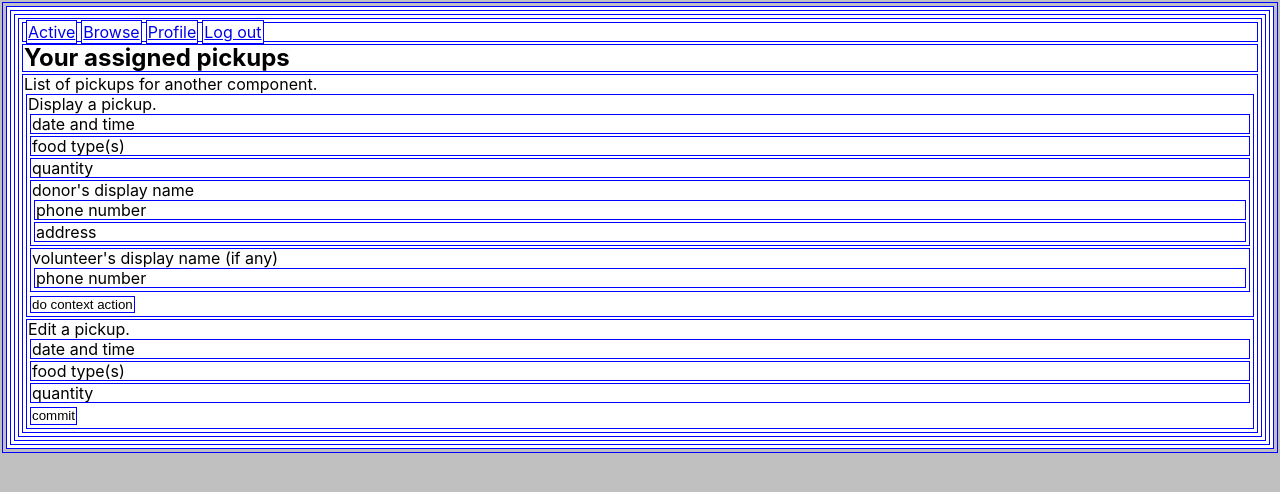
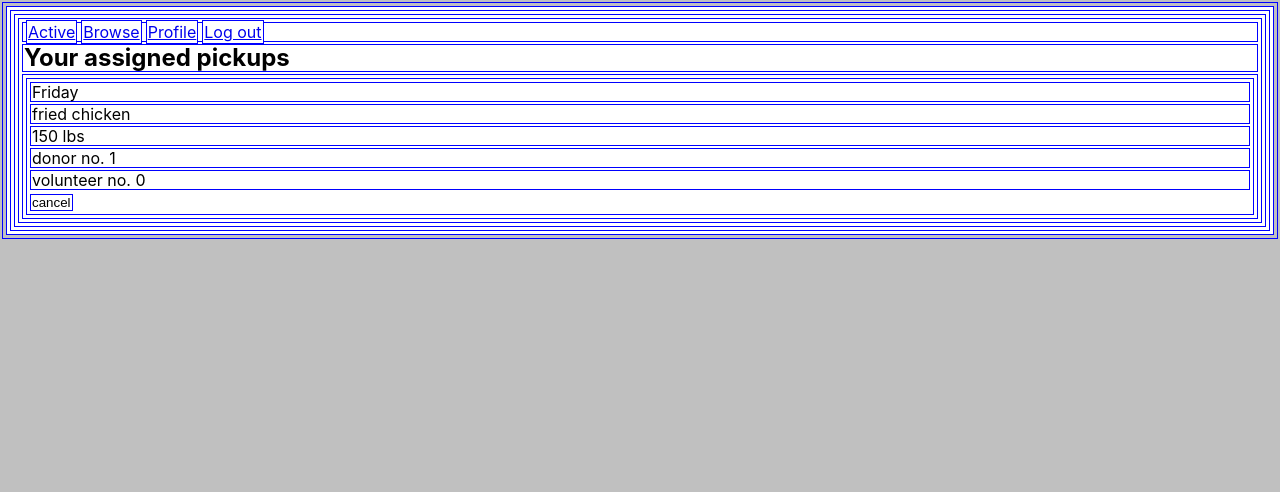
Before and after one commit to Replate2/Frontend, a React (Create React App) app: page /volunteer/active in a window 1280 px wide. Shown: the top 492 px of the page. Built offline with nearby package versions, Linux system fonts and the light colour scheme.

Commit message:
added state + props to most components

```diff
--- a/src/components/donor.js
+++ b/src/components/donor.js
@@ -1,4 +1,4 @@
-import React from "react";
+import React, {useState} from "react";
 import Profile from "./profile";
 import ProfileEdit from "./profileEdit";
 import PickupList from "./pickupList";
@@ -13,25 +13,38 @@ import Nav from "./nav";
 //   create/edit pickup
 
 const Donor = () => {
+    const [profile, setProfile] = useState({name: "jdoe", displayName: "John Doe", phone: "1234567890", address: "1 Main St."});
+    const [profileErrors, setProfileErrors] = useState({name: "", displayName: "", phone: ""});
+    const [userID, setUserID] = useState(1);
+
+    const updateProfile = (name, value) => {
+        setProfile({...profile, [name]: value});
+        // validation here
+    }
+
+    const saveProfile = () => {}; // send data to API
+
+    // useEffect to send a GET for data
+
     return(
         <div>
             <Nav role="donor" />
             <Switch>
                 <Route path="/donor/profile/edit">
                     <h2>Edit profile</h2>
-                    <ProfileEdit />
+                    <ProfileEdit profile={profile} errors={profileErrors} updateProfile={updateProfile} saveProfile={saveProfile} />
                 </Route>
                 <Route path="/donor/profile">
                     <h2>Your profile</h2>
-                    <Profile />
+                    <Profile profile={profile} />
                 </Route>
                 <Route path="/donor/new">
                     <h2>Request pickup</h2>
-                    <PickupEdit />
+                    <PickupEdit pickup={{}} />
                 </Route>
                 <Route path="/donor/active">
                     <h2>Active pickups</h2>
-                    <PickupList />
+                    <PickupList userID={userID} />
                 </Route>
             </Switch>
         </div>
--- a/src/components/landing.js
+++ b/src/components/landing.js
@@ -2,8 +2,6 @@ import React from "react";
 import { Link } from "react-router-dom";
 
 // landing page (fake login buttons for donors and volunteers)
-
-// donor page [state: pickups, donor profile]
 
 const Landing = () => {
     return(
--- a/src/components/pickup.js
+++ b/src/components/pickup.js
@@ -2,21 +2,26 @@ import React from "react";
 
 // view single pickup {props: pickup data, button type to show}
 
-const Pickup = () => {
+const Pickup = ({pickup, buttonType}) => {
+    // todo: fetch the vitals of the donor and volunteer from `donorID` and `volunteerID`
+
     return(
         <div>
-            Display a pickup.
-            <p>date and time</p>
-            <p>food type(s)</p>
-            <p>quantity</p>
-            <div>donor's display name
+            <p>{pickup.date}</p>
+            <p>{pickup.type}</p>
+            <p>{pickup.qty}</p>
+            <div>
+                donor no. {pickup.donorID}
+                {/*<p>donor's display name</p>
                 <p>phone number</p>
-                <p>address</p>
+                <p>address</p>*/}
             </div>
-            <div>volunteer's display name (if any)
-                <p>phone number</p>
+            <div>
+                volunteer no. {pickup.volunteerID}
+                {/*<p>volunteer's display name</p>
+                <p>phone number</p>*/}
             </div>
-            <button>do context action</button>
+            <button>{buttonType}</button>
         </div>
     );
 }
--- a/src/components/pickupList.js
+++ b/src/components/pickupList.js
@@ -1,16 +1,53 @@
-import React from "react";
+import React, { useState, useEffect } from "react";
 import Pickup from "./pickup";
 import PickupEdit from "./pickupEdit";
 
 // view pickups {props: filtered list of pickups; type of button to display, can edit}
 //   single pickup ("you know what nevermind" button)
 
-const PickupList = () => {
+const dummyData = [
+    {
+        id: 0,
+        donorID: 1,
+        volunteerID: -1,
+        date: "Tuesday",
+        type: "tacos",
+        qty: "100 lbs",
+    },
+    {
+        id: 1,
+        donorID: 2,
+        volunteerID: -1,
+        date: "Saturday",
+        type: "salad",
+        qty: "50 lbs",
+    },
+    {
+        id: 2,
+        donorID: 1,
+        volunteerID: 0,
+        date: "Friday",
+        type: "fried chicken",
+        qty: "150 lbs",
+    },
+];
+
+const PickupList = ({userID, buttonType}) => {
+    const [pickups, setPickups] = useState([]);
+    const [editID, setEditID] = useState(-1);
+
+    useEffect(() => {
+        setPickups(dummyData.filter(item => item.donorID === userID || item.volunteerID === userID));
+    }, [userID]);
+
     return(
         <div>
-            List of pickups for another component.
-            <Pickup />
-            <PickupEdit />
+            {pickups.map(item =>
+                item.id === editID ?
+                <PickupEdit key={item.id} pickup={item} setEditID = {setEditID} setPickups = {setPickups} />
+                :
+                <Pickup key={item.id} pickup={item} setEditID = {setEditID} buttonType={buttonType} />
+            )}
         </div>
     );
 }
--- a/src/components/profile.js
+++ b/src/components/profile.js
@@ -3,14 +3,13 @@ import { Link } from "react-router-dom";
 
 // view profile {props: profile data, profile type (donor or volunteer)}
 
-const Profile = () => {
+const Profile = ({profile}) => {
     return(
         <div>
-            Display a profile.
-            <p>username</p>
-            <p>Display Name</p>
-            <p>Phone Number</p>
-            <p>Address (donors only)</p>
+            <p>{profile.name}</p>
+            <p>{profile.displayName}</p>
+            <p>{profile.phone}</p>
+            <p>{profile.address}</p>
             <Link to="edit">Edit</Link>
         </div>
     );
--- a/src/components/profileEdit.js
+++ b/src/components/profileEdit.js
@@ -3,25 +3,39 @@ import {Link} from "react-router-dom";
 
 // edit profile {props: profile data, profile type (donor or volunteer), update state method, commit edit method}
 
-const ProfileEdit = () => {
+const ProfileEdit = ({profile, errors, updateProfile, saveProfile}) => {
+    const wrappedUpdate = event => {
+        updateProfile(event.target.name, event.target.value);
+    }
+
+    const wrappedSave = event => {
+        event.preventDefault();
+        saveProfile();
+    }
+
     return(
-        <form>
-            Edit a profile.
-            <p>username (can't be edited?)</p>
+        <form onSubmit={wrappedSave}>
+            <p>{profile.name /* can't be edited */}</p>
             <label>
                 Display Name
-                <input name="displayName" />
+                <input name="displayName" value={profile.displayName} onChange={wrappedUpdate} />
             </label>
             <label>
                 Phone Number
-                <input name="phone" />
+                <input name="phone" value={profile.phone} onChange={wrappedUpdate} />
             </label>
-            <label>
+            {profile.address && <label>
                 Address (donors only)
-                <input name="address" />
-            </label>
-            <button>Save</button>
-            <Link to=".">Cancel</Link>
+                <input name="address" value={profile.address} onChange={wrappedUpdate} />
+            </label>}
+            <div className="errorList">
+                <p>{errors.name}</p>
+                <p>{errors.displayName}</p>
+                <p>{errors.phone}</p>
+                <p>{errors.address}</p>
+            </div>
+            <button onClick={wrappedSave}>Save</button>
+            <Link to="."><button>Cancel</button></Link>
         </form>
     );
 }
--- a/src/components/volunteer.js
+++ b/src/components/volunteer.js
@@ -1,4 +1,4 @@
-import React from "react";
+import React, { useState } from "react";
 import {Switch, Route} from "react-router-dom";
 import Profile from "./profile";
 import ProfileEdit from "./profileEdit";
@@ -13,25 +13,38 @@ import Nav from "./nav";
 //   view/edit profile
 
 const Volunteer = () => {
+    const [profile, setProfile] = useState({name: "jdoe", displayName: "John Doe", phone: "1234567890"});
+    const [profileErrors, setProfileErrors] = useState({name: "", displayName: "", phone: ""});
+    const [userID, setUserID] = useState(0);
+
+    const updateProfile = (name, value) => {
+        setProfile({...profile, [name]: value});
+        // validation here
+    }
+
+    const saveProfile = () => {}; // send data to API and then return to the previous page (volunteer/profile/)
+
+    // useEffect to send a GET for data
+
     return(
         <div>
             <Nav role="volunteer" />
             <Switch>
                 <Route path="/volunteer/profile/edit">
                     <h2>Edit profile</h2>
-                    <ProfileEdit />
+                    <ProfileEdit profile={profile} errors={profileErrors} updateProfile={updateProfile} saveProfile={saveProfile} />
                 </Route>
                 <Route path="/volunteer/profile">
                     <h2>Your profile</h2>
-                    <Profile />
+                    <Profile profile={profile} />
                 </Route>
                 <Route path="/volunteer/browse">
                     <h2>Browse open pickups</h2>
-                    <PickupList />
+                    <PickupList userID={-1} buttonType="accept" />
                 </Route>
                 <Route path="/volunteer/active">
                     <h2>Your assigned pickups</h2>
-                    <PickupList />
+                    <PickupList userID={userID} buttonType="cancel" />
                 </Route>
             </Switch>
         </div>
```
